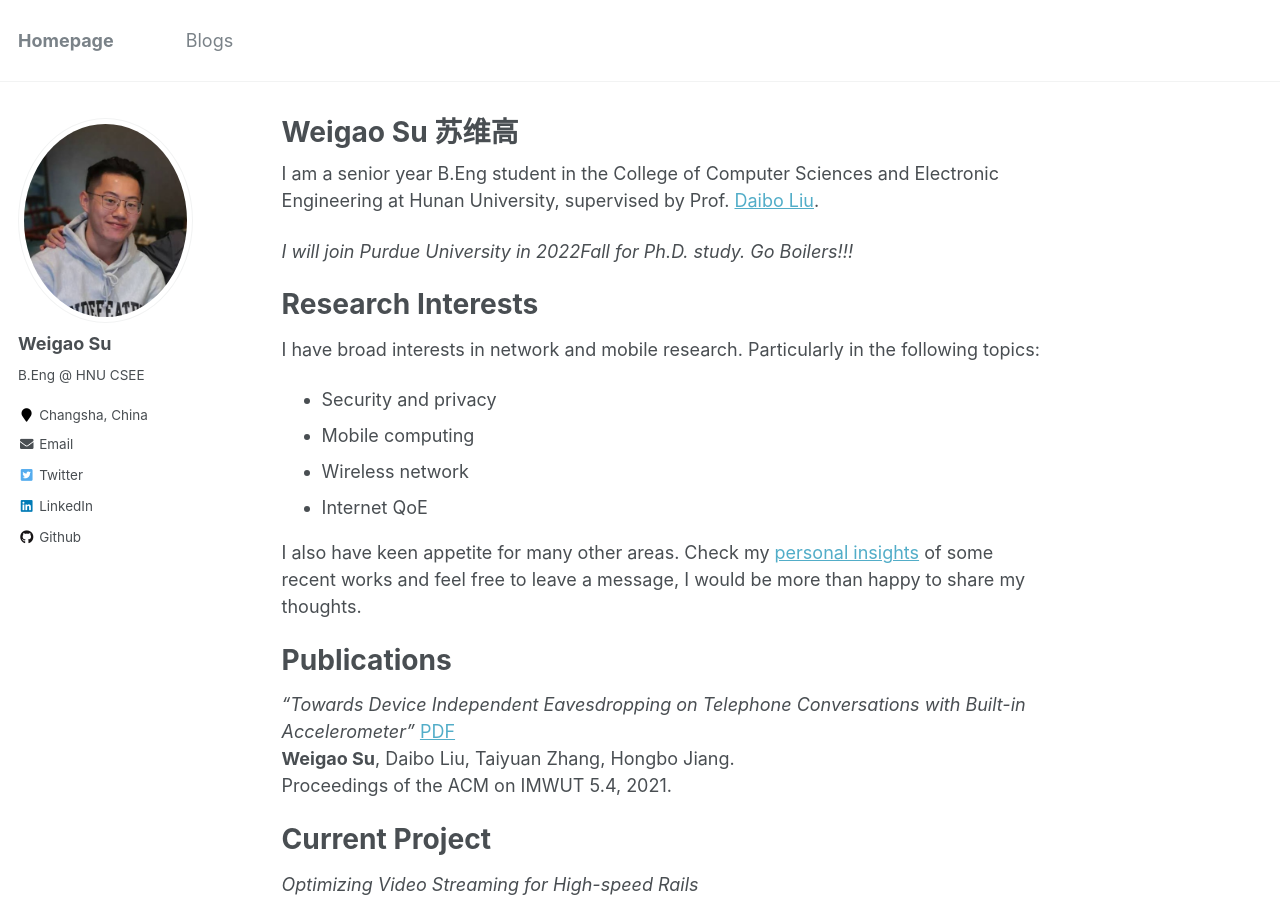
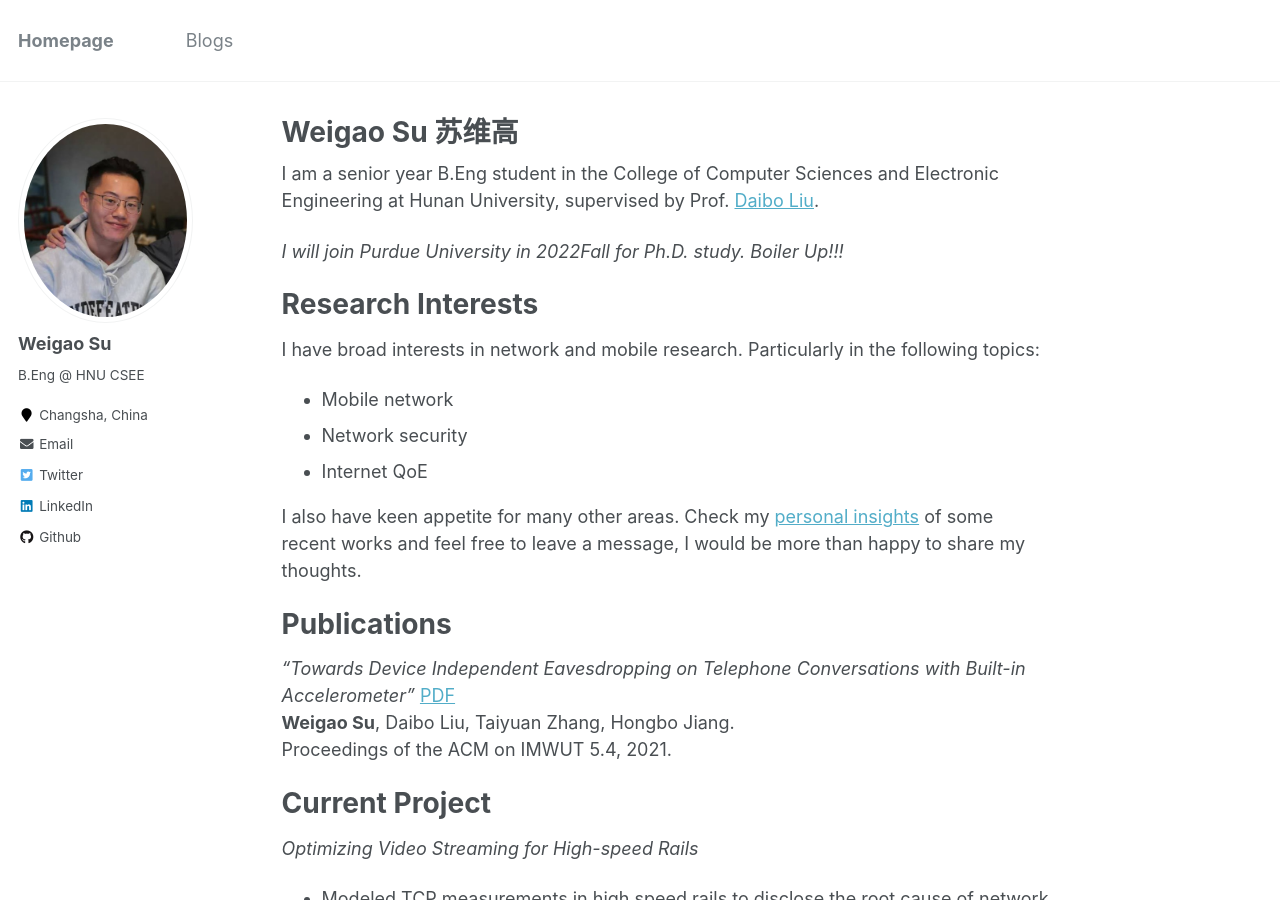
Before and after one commit to wegul/wegul.github.io, a Jekyll site: the page built from _pages/about.md, in a window 1280 px wide and 900 px high. Built offline with Jekyll 4.4.1, drawn with Linux system fonts in a browser that asks for light colours.

Commit message:
Update about.md

```diff
--- a/_pages/about.md
+++ b/_pages/about.md
@@ -11,7 +11,7 @@ redirect_from:
 I am a senior year B.Eng student in the College of Computer Sciences and Electronic Engineering at Hunan University, supervised by Prof. [Daibo Liu](https://sites.google.com/site/dbliuuestc/home).
 <!-- This is my [CV](https://github.com/wegul/wegul/raw/main/files/weigaosu_CV.pdf). -->
 
-*I will join Purdue University in 2022Fall for Ph.D. study. Go Boilers!!!*
+*I will join Purdue University in 2022Fall for Ph.D. study. Boiler Up!!!*
 
 
 
@@ -19,9 +19,8 @@ I am a senior year B.Eng student in the College of Computer Sciences and Electro
 Research Interests
 ======
 I have broad interests in network and mobile research. Particularly in the following topics:
-- Security and privacy
-- Mobile computing
-- Wireless network
+- Mobile network
+- Network security
 - Internet QoE
 
 I also have keen appetite for many other areas. Check my [personal insights](https://wegul.github.io/wegul/year-archive/) of some recent works and feel free to leave a message, I would be more than happy to share my thoughts.
```
